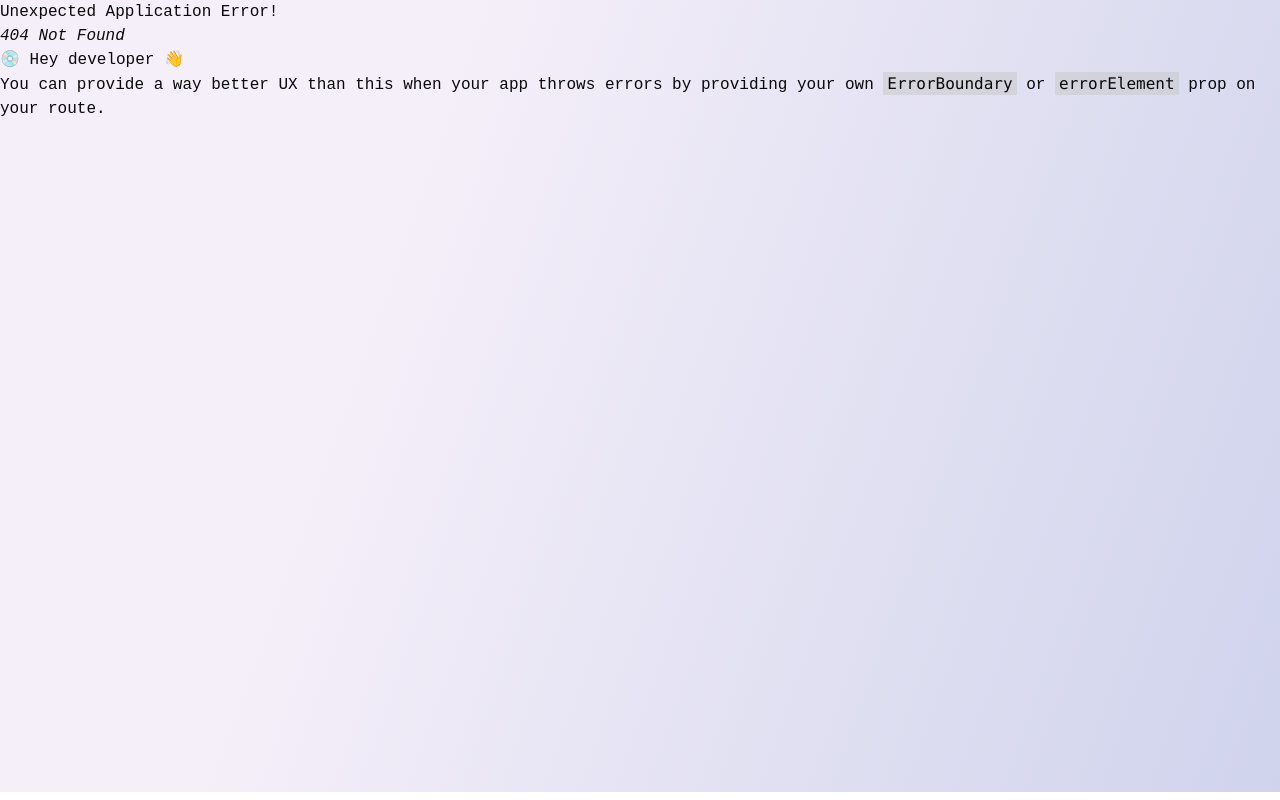
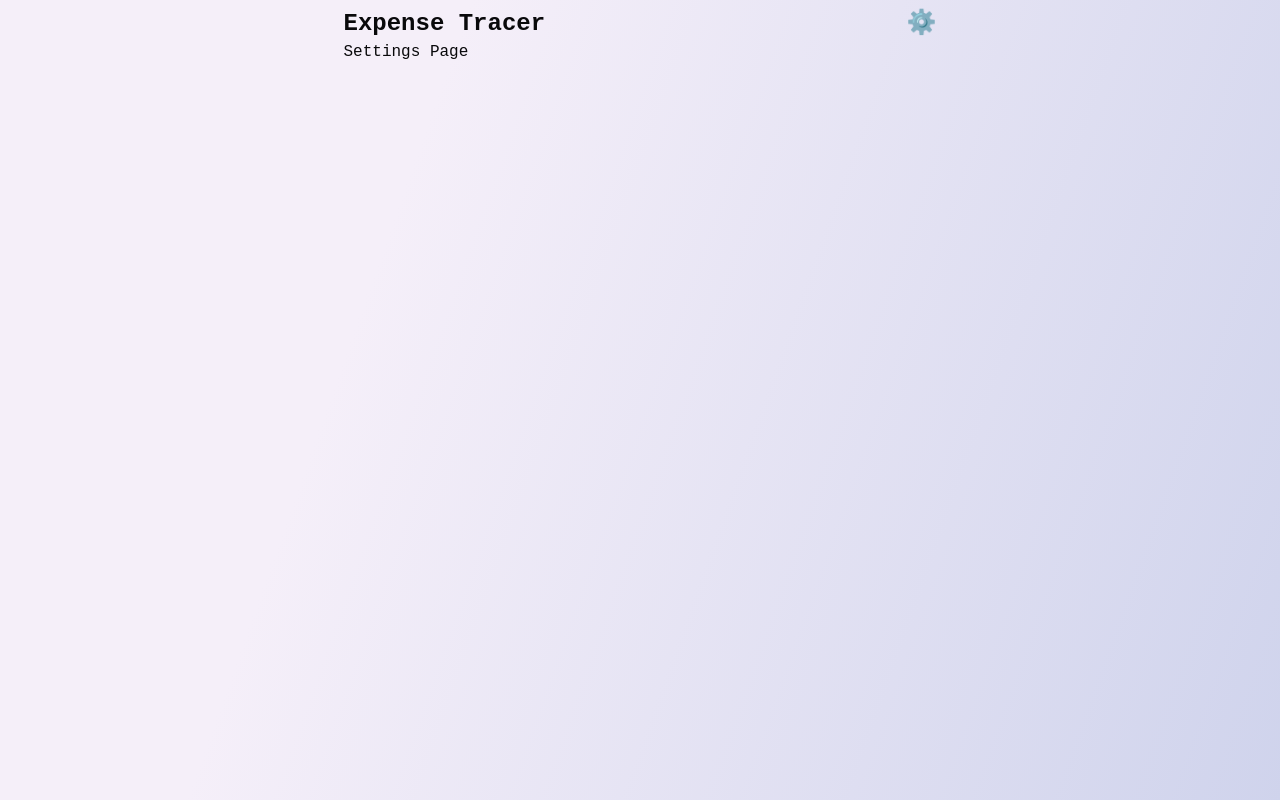
Before and after one commit to mekanhaji/ExpenseTracker, a React (Vite) app: page /ExpenseTracker/settings in a window 1280 px wide. Before the commit this address had no page. Built offline with nearby package versions, Linux system fonts and the light colour scheme.

Commit message:
chore: setup setting page

```diff
--- a/src/App.tsx
+++ b/src/App.tsx
@@ -1,5 +1,6 @@
 import { createBrowserRouter, RouterProvider } from "react-router-dom";
 import Home from "./pages/home";
+import Settings from "./pages/settings";
 
 const createPath = (path: string) => `/ExpenseTracker${path}`;
 
@@ -12,6 +13,10 @@ const router = createBrowserRouter([
     path: createPath("/about"),
     element: <div>About page</div>,
   },
+  {
+    path: createPath("/settings"),
+    element: <Settings />,
+  },
 ]);
 
 function App() {
--- a/src/layout/index.tsx
+++ b/src/layout/index.tsx
@@ -1,12 +1,25 @@
+import { useNavigate } from "react-router-dom";
+
 type AppLayoutProps = {
   children: React.ReactNode;
 };
 
 const Header = () => {
+  const navigator = useNavigate();
   return (
     <div className="flex justify-between items-center">
-      <h1 className="text-2xl font-bold">Expense Tracer</h1>
-      <span className="text-2xl cursor-pointer">⚙️</span>
+      <h1
+        className="text-2xl font-bold cursor-pointer"
+        onClick={() => navigator("/ExpenseTracker")}
+      >
+        Expense Tracer
+      </h1>
+      <span
+        className="text-2xl cursor-pointer"
+        onClick={() => navigator("/ExpenseTracker/settings")}
+      >
+        ⚙️
+      </span>
     </div>
   );
 };
--- /dev/null
+++ b/src/pages/settings/index.tsx
@@ -0,0 +1,11 @@
+import AppLayout from "@/layout";
+
+const Settings = () => {
+  return (
+    <AppLayout>
+      <h2>Settings Page</h2>
+    </AppLayout>
+  );
+};
+
+export default Settings;
```
